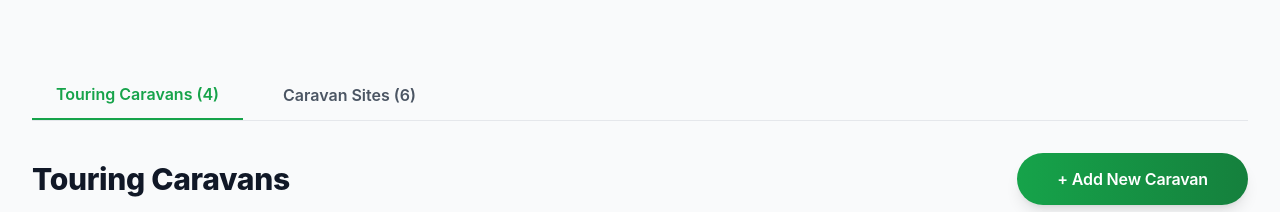
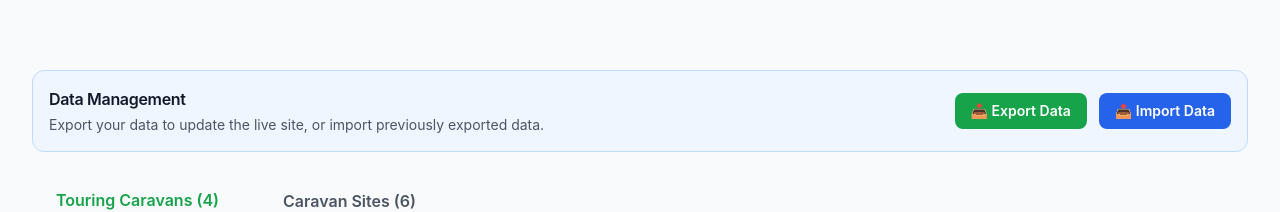
Before and after one commit to deanb221/caravan, a Next.js app: page /admin in a window 1280 px wide. Shown: the part 439-651 px from the top of the page. Built offline with nearby package versions, Linux system fonts and the light colour scheme.

Commit message:
Add export/import functionality to admin page

```diff
--- a/pages/admin/index.tsx
+++ b/pages/admin/index.tsx
@@ -44,6 +44,48 @@ export default function AdminPage() {
     localStorage.setItem('admin_sites', JSON.stringify(newSites));
   };
 
+  const exportData = () => {
+    const data = {
+      caravans,
+      sites,
+      exportedAt: new Date().toISOString(),
+    };
+    const blob = new Blob([JSON.stringify(data, null, 2)], { type: 'application/json' });
+    const url = URL.createObjectURL(blob);
+    const a = document.createElement('a');
+    a.href = url;
+    a.download = `caravan-data-${new Date().toISOString().split('T')[0]}.json`;
+    document.body.appendChild(a);
+    a.click();
+    document.body.removeChild(a);
+    URL.revokeObjectURL(url);
+    alert('Data exported successfully! You can now update the data files with this JSON.');
+  };
+
+  const importData = (event: React.ChangeEvent<HTMLInputElement>) => {
+    const file = event.target.files?.[0];
+    if (!file) return;
+
+    const reader = new FileReader();
+    reader.onload = (e) => {
+      try {
+        const data = JSON.parse(e.target?.result as string);
+        if (data.caravans && Array.isArray(data.caravans)) {
+          saveCaravans(data.caravans);
+        }
+        if (data.sites && Array.isArray(data.sites)) {
+          saveSites(data.sites);
+        }
+        alert('Data imported successfully!');
+        window.location.reload();
+      } catch (error) {
+        alert('Error importing data. Please check the file format.');
+        console.error(error);
+      }
+    };
+    reader.readAsText(file);
+  };
+
   const handleDeleteCaravan = (id: string) => {
     if (confirm('Are you sure you want to delete this caravan?')) {
       saveCaravans(caravans.filter(c => c.id !== id));
@@ -69,6 +111,35 @@ export default function AdminPage() {
 
       <section className="section-padding">
         <div className="container-custom">
+          {/* Export/Import Controls */}
+          <div className="mb-6 p-4 bg-blue-50 border border-blue-200 rounded-xl">
+            <div className="flex flex-col sm:flex-row gap-4 items-center justify-between">
+              <div>
+                <h3 className="font-semibold text-gray-900 mb-1">Data Management</h3>
+                <p className="text-sm text-gray-600">
+                  Export your data to update the live site, or import previously exported data.
+                </p>
+              </div>
+              <div className="flex gap-3">
+                <button
+                  onClick={exportData}
+                  className="px-4 py-2 bg-primary-600 text-white rounded-lg hover:bg-primary-700 font-semibold text-sm"
+                >
+                  📥 Export Data
+                </button>
+                <label className="px-4 py-2 bg-secondary-600 text-white rounded-lg hover:bg-secondary-700 font-semibold text-sm cursor-pointer">
+                  📤 Import Data
+                  <input
+                    type="file"
+                    accept=".json"
+                    onChange={importData}
+                    className="hidden"
+                  />
+                </label>
+              </div>
+            </div>
+          </div>
+
           {/* Tabs */}
           <div className="flex space-x-4 mb-8 border-b border-gray-200">
             <button
```
Also changed, not shown: 1 other file (tests, documents, lock files or other folders).
